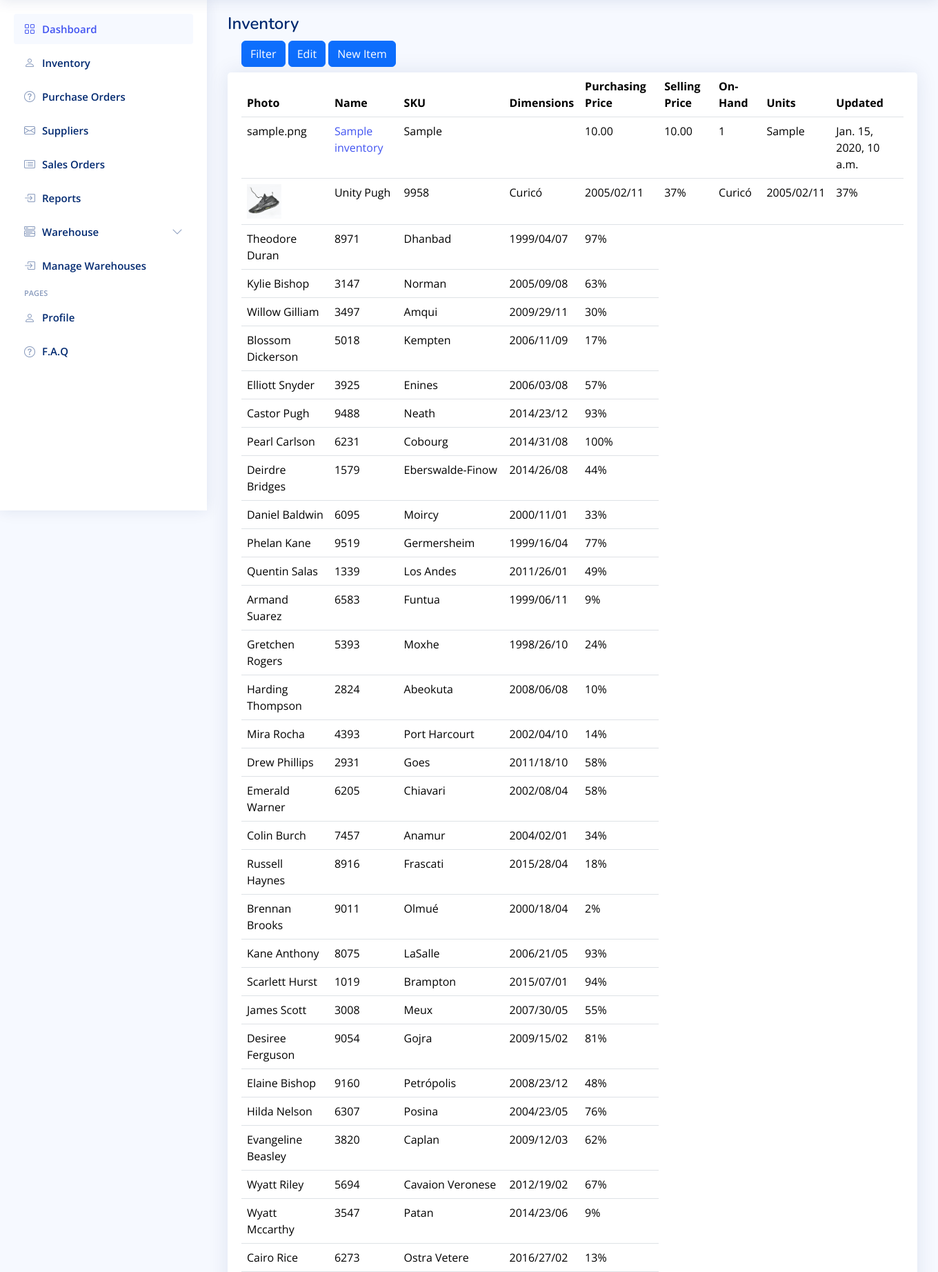
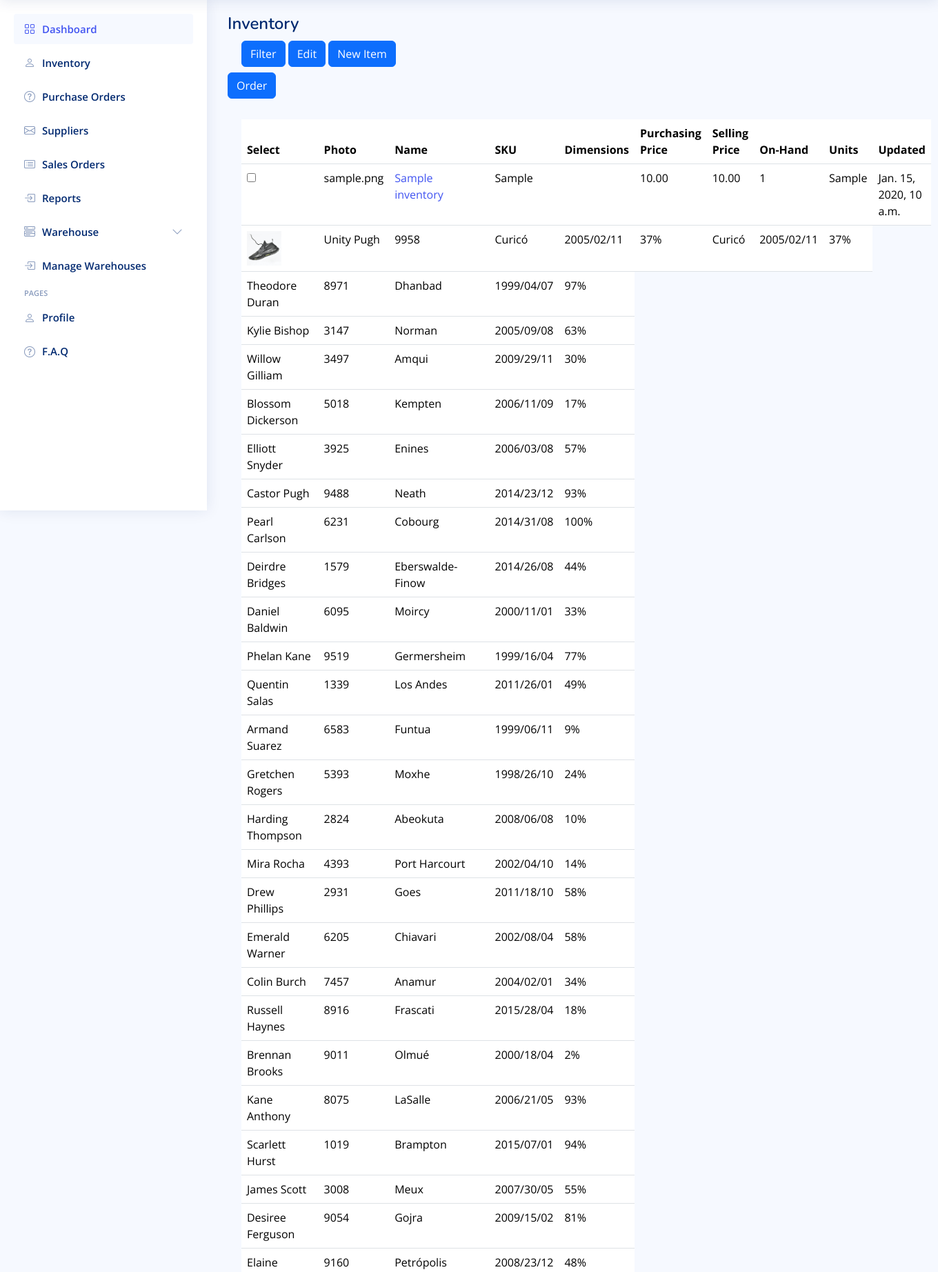
Before and after one commit to Github19982018/IMS, a Django app: page /ims/v1/inventory/ in a window 1360 px wide. Shown: the part 60-1904 px from the top of the page at 69% size. Run offline with Django 5.2, Linux system fonts and the light colour scheme; tables that the repository leaves empty hold one stand-in row (values such as "Sample post"); some libraries are stand-ins or nearby versions.

Commit message:
added purchase options

```diff
--- a/IMS/templates/base.html
+++ b/IMS/templates/base.html
@@ -1,5 +1,6 @@
 {% load static %}
 <!DOCTYPE html>
+<!-- <html lang="en" data-bs-theme="dark"> -->
 <html lang="en">
 
 <head>
@@ -374,21 +375,21 @@
       </li><!-- End Dashboard Nav -->
 
       <li class="nav-item">
-        <a class="nav-link collapsed" href="inventory.html">
+        <a class="nav-link collapsed" href="{% url 'inventories'%}">
           <i class="bi bi-person"></i>
           <span>Inventory</span>
         </a>
       </li><!-- End Inventory Page Nav -->
 
       <li class="nav-item">
-        <a class="nav-link collapsed" href="purchase.html">
+        <a class="nav-link collapsed" href="{% url 'purchases'%}">
           <i class="bi bi-question-circle"></i>
           <span>Purchase Orders</span>
         </a>
       </li><!-- End Purchase Order Nav -->
 
       <li class="nav-item">
-        <a class="nav-link collapsed" href="pages-contact.html">
+        <a class="nav-link collapsed" href="{% url 'suppliers'%}">
           <i class="bi bi-envelope"></i>
           <span>Suppliers</span>
         </a>
--- a/IMS/templates/inventory.html
+++ b/IMS/templates/inventory.html
@@ -40,13 +40,16 @@
               </div>
             </div><!-- End Vertically centered Modal-->
       </div>
-          <div class="card">
+      <form action="{% url 'add_purchase' %}">
+        <button type="submit" class="btn btn-primary">Order</button>
+        <div class="card"></div>
             <div class="card-body">
 
               <!-- Table with stripped rows -->
               <table class="table datatable">
                 <thead>
                   <tr>
+                    <th>Select</th>
                     <th>Photo</th>
                     <th>
                       Name
@@ -63,6 +66,7 @@
                 <tbody>
                   {% for i in inventory %}
                   <tr>
+                    <td><input type="checkbox" name="item" id="" value="{{i.id}}"></td>
                     <td>{{i.photo}}</td>
                     <td><a href="#">{{i.name}}</a></td>
                     <td>{{i.sku}}</td>
@@ -572,9 +576,11 @@
                 </tbody>
               </table>
               <!-- End Table with stripped rows -->
+            </div>
+          </div>
+      </form>
 
-            <!-- </div>
-          </div> -->
+
 
         </div>
       </div>
```
